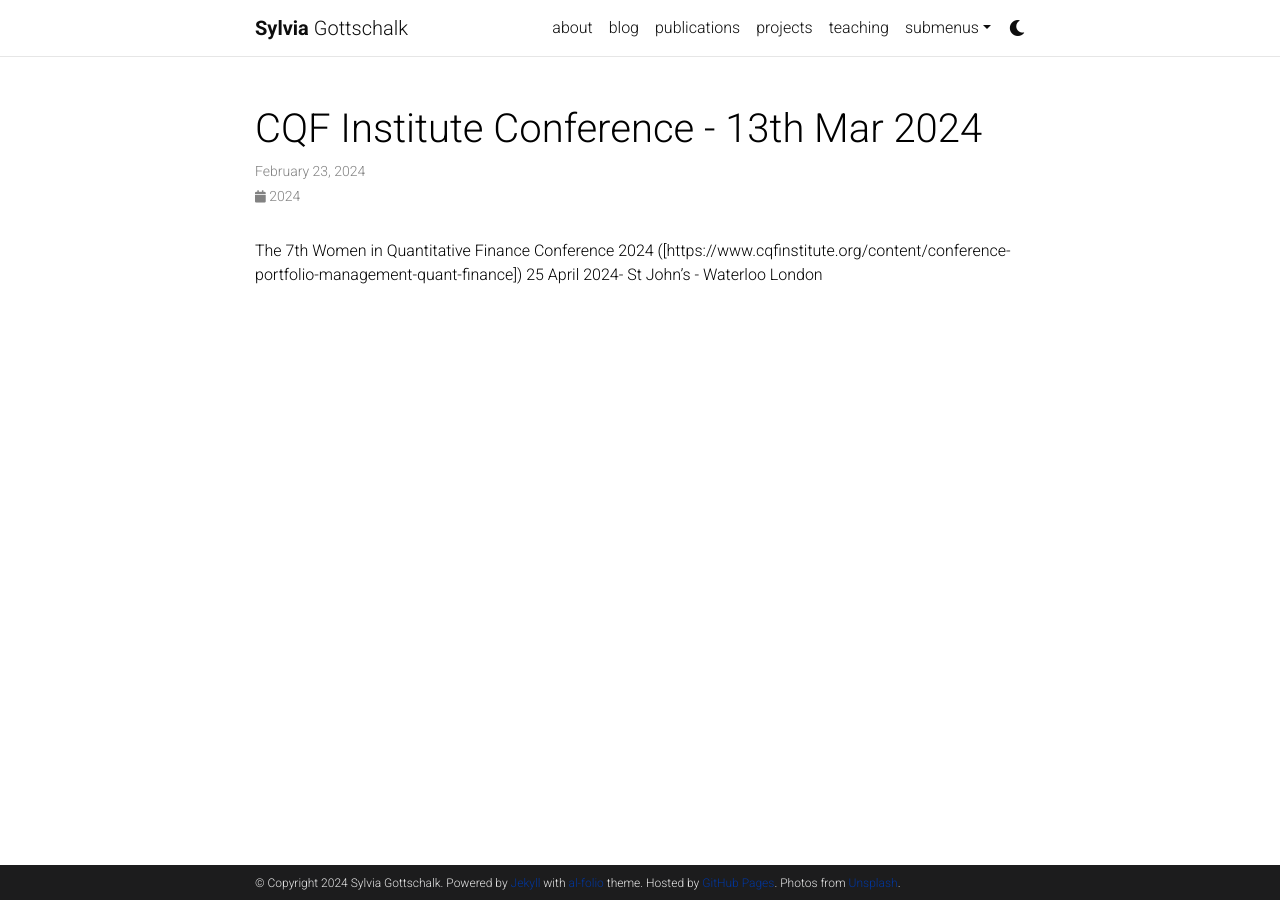
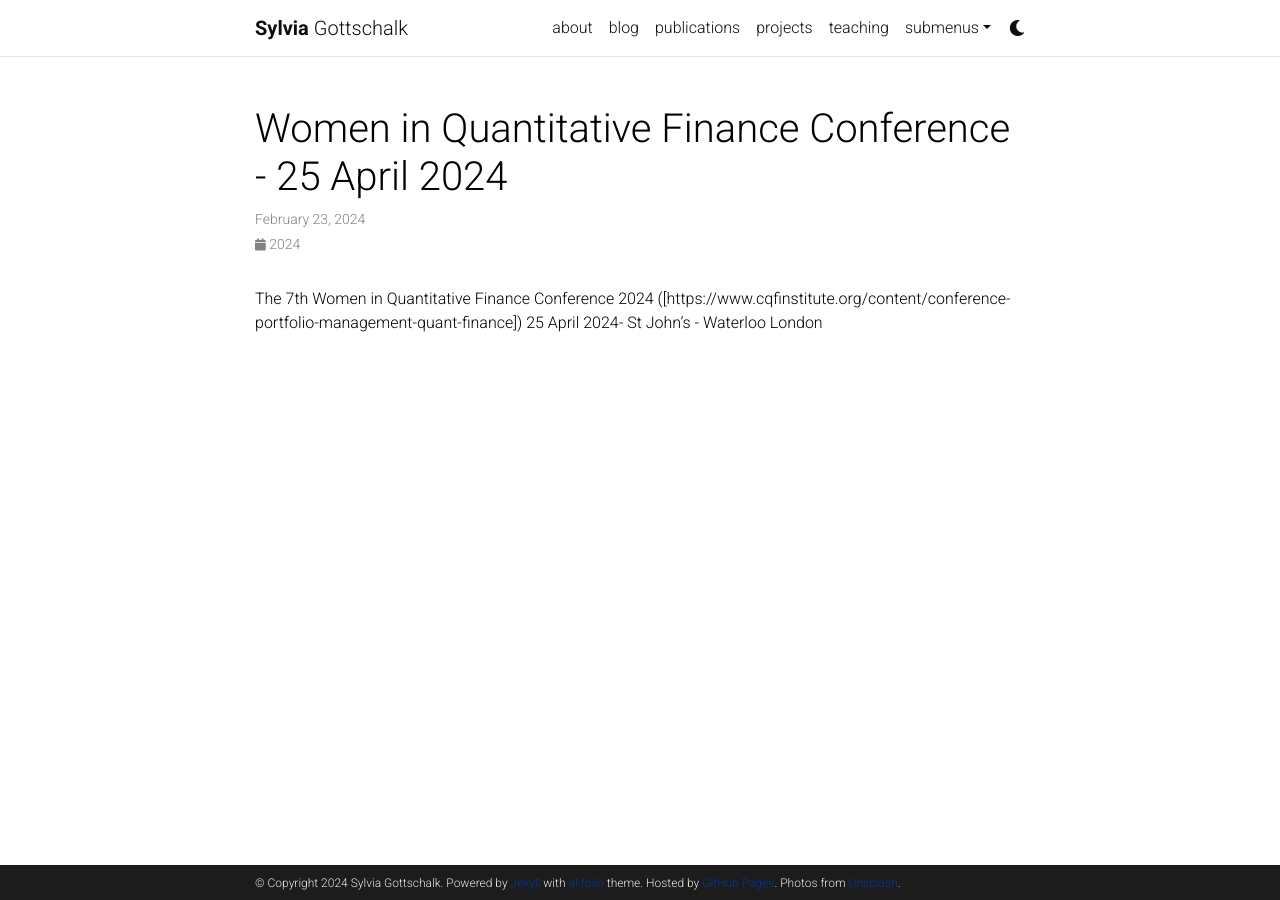
Before and after one commit to sdgottschalk/sgottschalk.io, a Jekyll site: the page built from _news/announcement_2.md, in a window 1280 px wide. Built offline with Jekyll 4.4.1, drawn with Linux system fonts in a browser that asks for light colours; comment, search, counter and statistics services are not loaded; a style sheet for code colours, icons or effects is not loaded.

Commit message:
Update announcement_2.md

```diff
--- a/_news/announcement_2.md
+++ b/_news/announcement_2.md
@@ -1,6 +1,6 @@
 ---
 layout: post
-title: CQF Institute Conference - 13th Mar 2024
+title: Women in Quantitative Finance Conference - 25 April 2024
 date: 2024-02-23 16:11:00-0400
 inline: false
 related_posts: false
```
